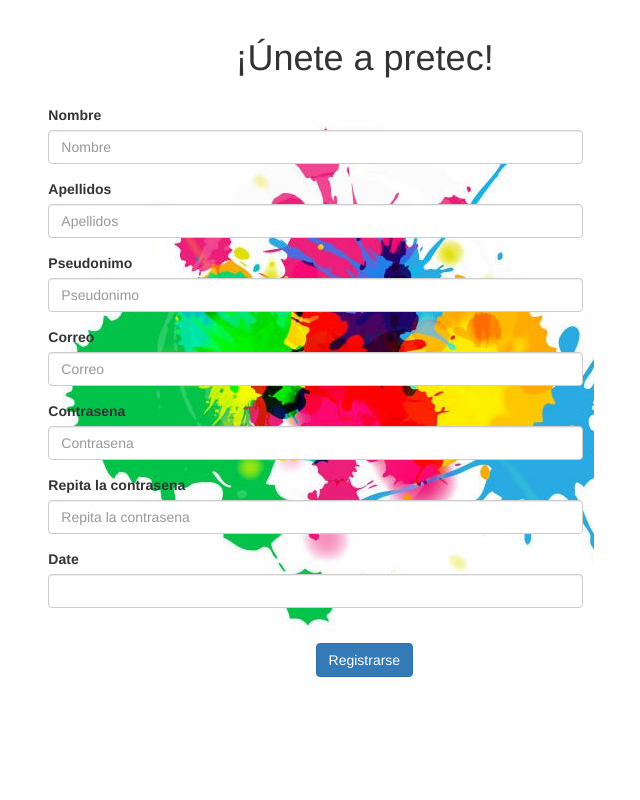
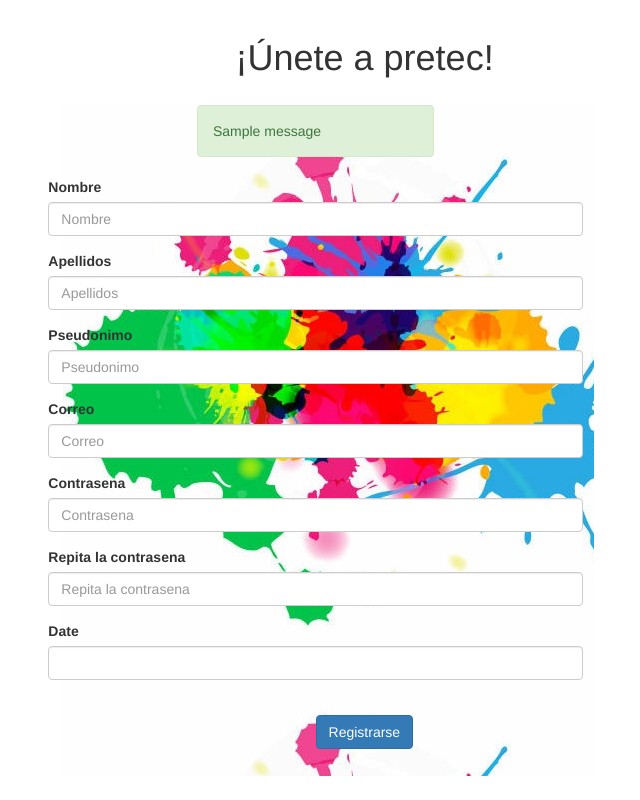
Before and after one commit to giffunis/2015-Pretec, a Django app: page /registro/ in a window 1280 px wide. Shown: the whole page, without its empty margins (229-869 px from the left). Run offline with Django 3.2, Linux system fonts and the light colour scheme; tables that the repository leaves empty hold one stand-in row (values such as "Sample post"); one stand-in notice (Sample message) is shown; parts of the project's set-up code (start-up, migrations or seed data) failed here and were passed over; some libraries are stand-ins or nearby versions.

Commit message:
Arreglado formulario

```diff
--- a/usuarios/forms.py
+++ b/usuarios/forms.py
@@ -5,7 +5,7 @@ from django.utils.translation import gettext as _
 
 
 
-
+# RegistroForm completado. No tocar
 class RegistroForm(forms.Form):
 
     nombre = forms.CharField(label='Nombre', max_length=30, min_length=2)
--- a/usuarios/templates/formulario_registro.html
+++ b/usuarios/templates/formulario_registro.html
@@ -16,6 +16,18 @@
 			</div>
 		{% endfor %}
 	{% endif %}
+
+  {% if messages %}
+    <div class="row">
+      <!-- <div class='col-sm-12'> -->
+      <div class='col-sm-6 col-sm-offset-3'>
+        {% for message in messages %}
+          {% if message.tags == "success" %} <p class="alert alert-success">{{ message }}</p> {% endif %}
+          {% if message.tags == "error" %} <p class="alert alert-danger">{{ message }}</p> {% endif %}
+        {% endfor %}
+      </div>
+    </div>
+  {% endif %}
 	{% bootstrap_form form layout="horizontal" %}
 	<button type="submit" class="btn btn-primary col-sm-offset-6">Registrarse</button>
 	  <!--<input type="submit" value="Enviar" /> -->
--- a/usuarios/views.py
+++ b/usuarios/views.py
@@ -88,6 +88,7 @@ def authenticate(name, pswd):
 
 
 # Metodo que sirve para registrarse
+# get_registro terminado. No tocar.
 def get_registro(request):
     if request.method == 'POST':
         form=RegistroForm(request.POST)
@@ -98,15 +99,24 @@ def get_registro(request):
             correo = form.cleaned_data['correo']
             password = form.cleaned_data['password1']
             date  = form.cleaned_data['date']
-            usuario = Usuario.objects.create(
-	                        nombre = nombre,
-	                        apellidos = apellidos,
-	                        pseudonimo = pseudonimo,
-	                        correo = correo,
-	                        password = password,
-	                        date = date,)
-            usuario.save()
-            return render(request, 'registro_completado.html')
+            # La comprobacion de las contrasenas la lleva a cabo el valido
+            try:
+                usuario2 = Usuario.objects.get(pseudonimo = pseudonimo)
+                messages.error(request, 'El pseudonimo no se encuentra disponible')
+            except Usuario.DoesNotExist:
+                try:
+                    usuario2 = Usuario.objects.get(correo = correo)
+                    messages.error(request, 'El correo no se encuentra disponible')
+                except Usuario.DoesNotExist:
+                    usuario = Usuario.objects.create(
+        	                        nombre = nombre,
+        	                        apellidos = apellidos,
+        	                        pseudonimo = pseudonimo,
+        	                        correo = correo,
+        	                        password = password,
+        	                        date = date,)
+                    usuario.save()
+                    return render(request, 'registro_completado.html')
     else:
         form = RegistroForm()
     return render(request, 'formulario_registro.html', {'form' : form})
```
